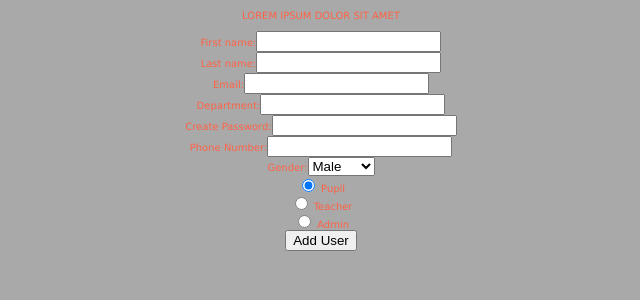
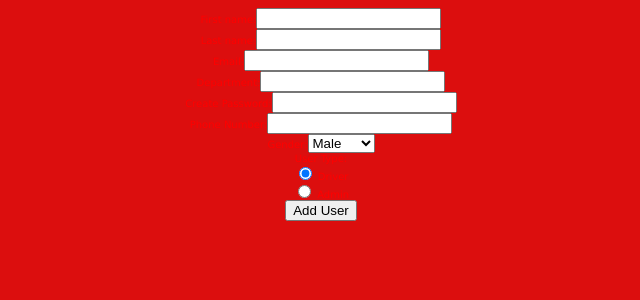
Before and after one commit to Joshua192/CS-Coursework, a PHP site: page /TempName.php in a window 1280 px wide. Shown: the top 300 px of the page, without its empty margins (319-959 px from the left). Run offline with PHP 8.4, Linux system fonts and the light colour scheme.

Commit message:
16-11-20 testing to figure out how color changes implement

```diff
--- a/TempName.php
+++ b/TempName.php
@@ -1,4 +1,4 @@
-<!-- !!!!DONT FORGET TO COPY THE FILES INTO THE PATH C:\xaamp\htdocs\phpcoursework-->
+<!-- !!!!DONT FORGET TO COPY THE FILES INTO THE PATH C:\xaamp\htdocs\phpcoursework{DONE}-->
 <!DOCTYPE html>
 <html>
     <head>
@@ -7,7 +7,7 @@
     </head>
 
 <body>
-<p>LOREM IPSUM DOLOR SIT AMET</p>
+
 <form action="TempName2.php">
   First name:<input type="text" name="forename"><br>
   Last name:<input type="text" name="surname"><br>
@@ -22,9 +22,9 @@
     </select>
   <br>
   <!--Next 3 lines create a radio button which we can use to select the user role-->
-  <input type="radio" name="role" value="Pupil" checked> Pupil<br>
-  <input type="radio" name="role" value="Teacher"> Teacher<br>
-  <input type="radio" name="role" value="Admin"> Admin<br>
+    User Type:<br>
+    <input type="radio" name="role" value="driver" checked> Driver<br>
+    <input type="radio" name="role" value="admin"> Admin<br>
   <input type="submit" value="Add User">
 </form>
 
--- a/style.css
+++ b/style.css
@@ -1,11 +1,11 @@
 html {
-	background-color: darkgray;
-	color: tomato;
+	text-align: center;
+	background-color: #dc0e0e;
+	color: red;
 }
 
 body,
 title {
-	text-align: center;
 	font-family: verdana;
 	font-size: 10px;
 }
```
